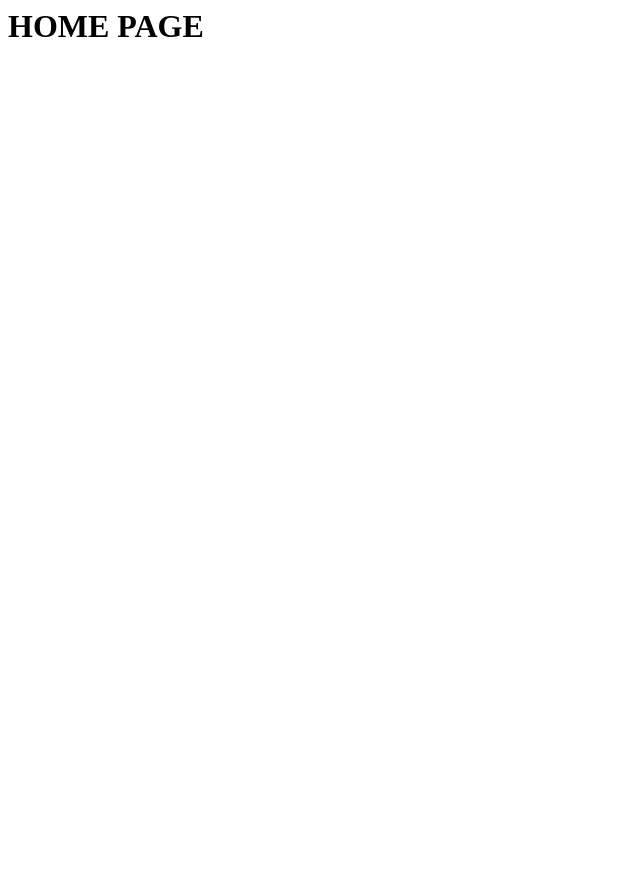
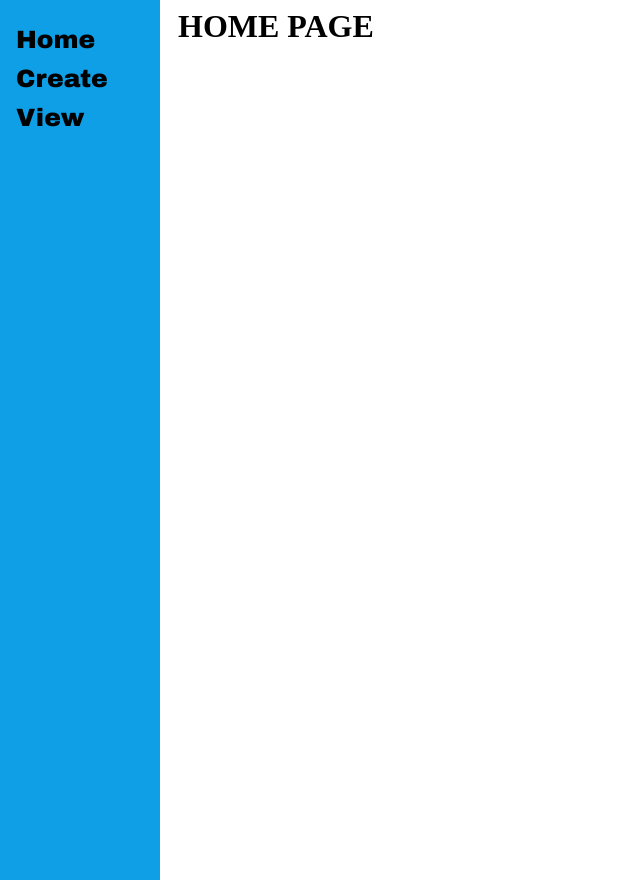
Before and after one commit to LuccaNolasco/Django-Studies, a Django app: page / in a window 1280 px wide. Before the commit the part shown is almost empty. Shown: the whole page, without its empty margins (0-640 px from the left). Run offline with Django 3.2, Linux system fonts and the light colour scheme.

Commit message:
Posting everything again

```diff
--- a/mysite/main/templates/main/base.html
+++ b/mysite/main/templates/main/base.html
@@ -1,11 +1,48 @@
 <html>
 <header>
+  <style type = "text/css">
+    .sidenav{
+      height: 100%;
+      width: 160px;
+      position: fixed;
+      z-index:1;
+      top:0;
+      left:0;
+      background-color:#0E9FE7;
+      overflow-x: hidden;
+      padding-top:20px;
+    }
+
+    .sidenav a{
+      padding:6px 8px 6px 16px;
+      text-decoration: none;
+      font-size:25px;
+      font-family:Arial Black;
+      color:black;
+      display:block;
+    }
+    .sidenav a:hover{
+      color:#f1f1f1;
+    }
+    .main{
+      margin-left:160px;
+      padding:0px 10px;
+    }
+
+  </style>
 
   <title>{% block title %}Site do Lucca{% endblock title %}</title>
 </header>
 
 <body>
-  <div ind ="content", name = "content">
+
+  <div class = "sidenav">
+    <a href="/home">Home</a>
+    <a href="/create">Create</a>
+    <a href="/1">View</a>
+  </div>
+
+  <div id ="content" name ="content" class="main">
     {% block content %}
     Aqui vai o que aparece
     {% endblock content %}
```
